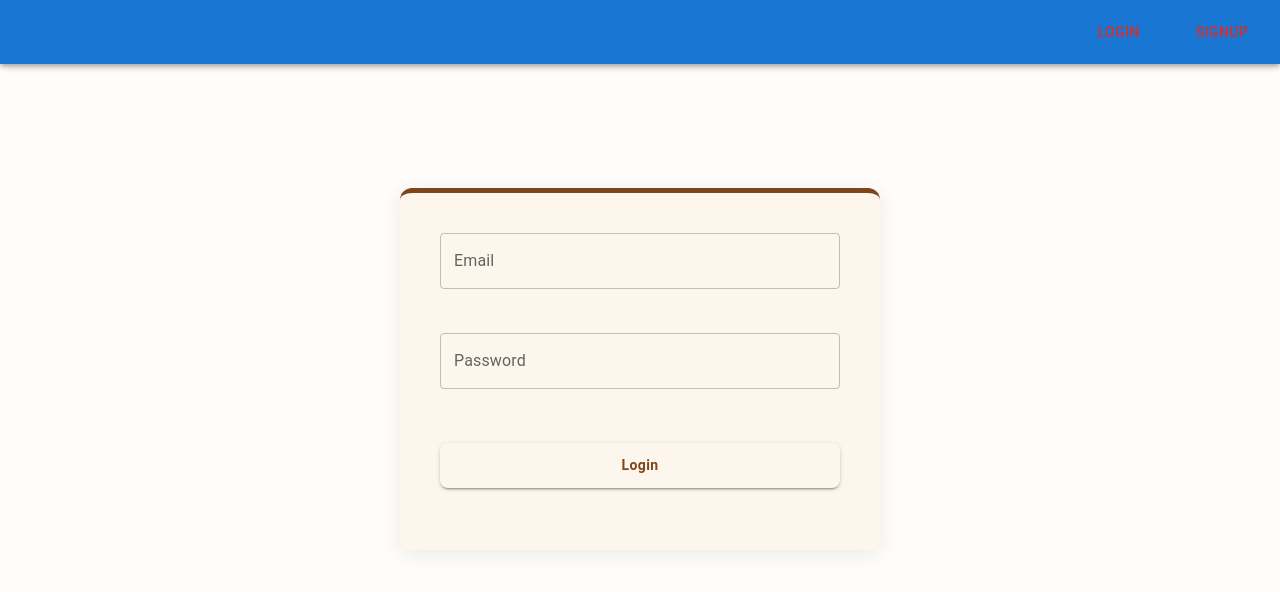
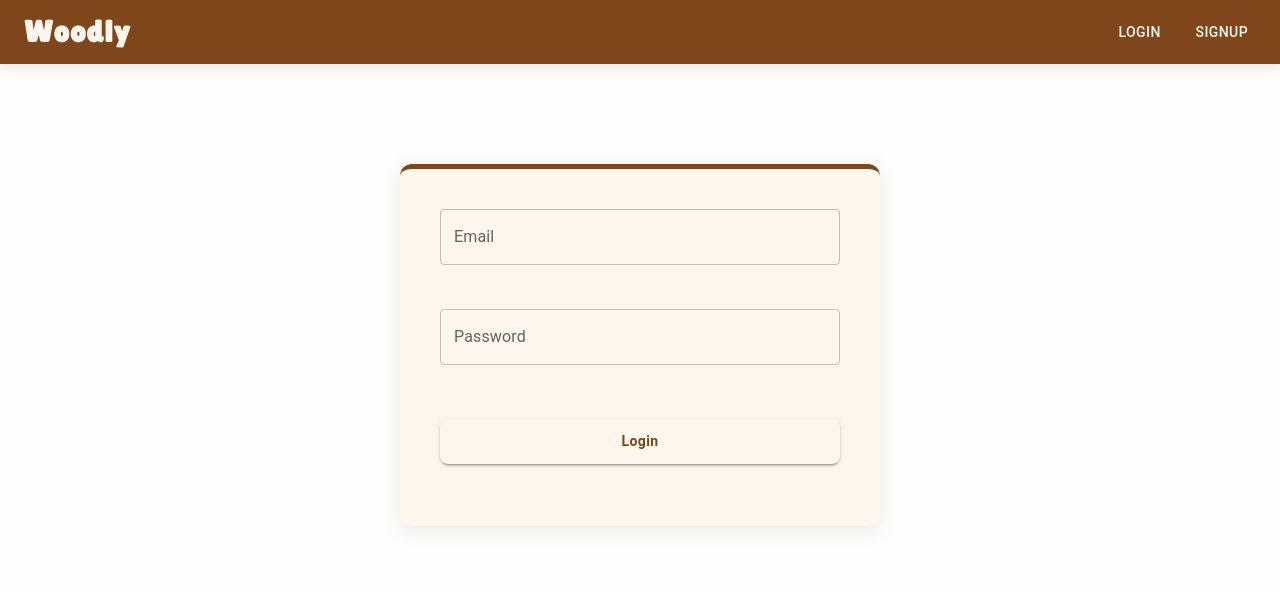
Before and after one commit to midhunnm/project1, a React (Vite) app: page /login in a window 1280 px wide. Shown: the top 592 px of the page. Built offline with nearby package versions, Linux system fonts and the light colour scheme.

Commit message:
Update Nav.jsx

```diff
--- a/src/Components/Nav.jsx
+++ b/src/Components/Nav.jsx
@@ -1,25 +1,31 @@
 import { AppBar, Button, Stack, Toolbar, Typography } from '@mui/material'
 import React from 'react'
 import { Link } from 'react-router-dom'
+import './Nav.css'
 
 const Nav = () => {
   return (
-        <div class="nav">
-            <AppBar>
+
+    <div className="nav">
+      <AppBar position="static" sx={{ backgroundColor: '#7F461B', boxShadow: '0 4px 12px rgba(0,0,0,0.1)' }} className="appbar">
         <Toolbar>
-                    <Typography variant="h6" sx={{ flexGrow: 1 }}></Typography>
+          <Link to="/" style={{ textDecoration: 'none' }}>
+          <Typography variant="h6"sx={{color: '#FDF6EC',fontSize:'30px',fontFamily: 'Lilita One',fontWeight: 700,letterSpacing: '1px'}} className="logo">
+            Woodly
+          </Typography>
+          </Link>
+          <div style={{ flexGrow: 1 }}></div>
           <Stack direction="row" spacing={2}>
-                        <Link to='/login' >
-                        <Button color='error' >Login</Button>
+            <Link to="/login">
+              <Button className="nav-btn">Login</Button>
             </Link>
-                        &nbsp; &nbsp; &nbsp;
-                        <Link to='/signup'>
-                        <Button color='error' >Signup</Button>
+            <Link to="/signup">
+              <Button className="nav-btn">Signup</Button>
             </Link>
           </Stack>
         </Toolbar>
       </AppBar>
-            <br /><br /><br /><br />
+
     </div>
   )
 }
```
Lines whose indentation alone changed are shown as unchanged.
